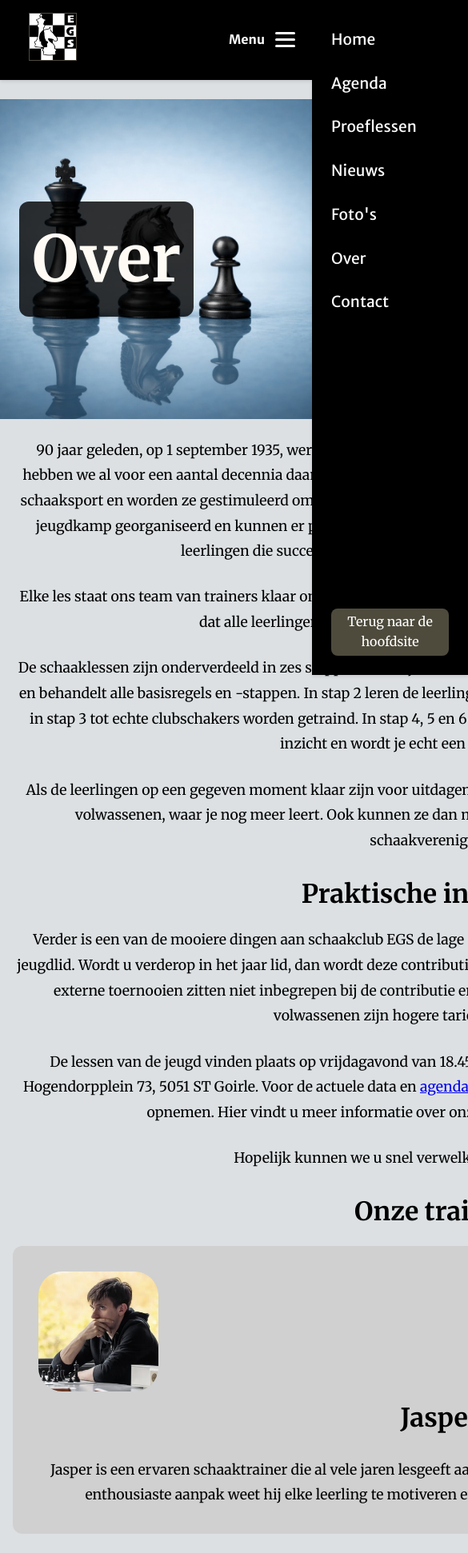
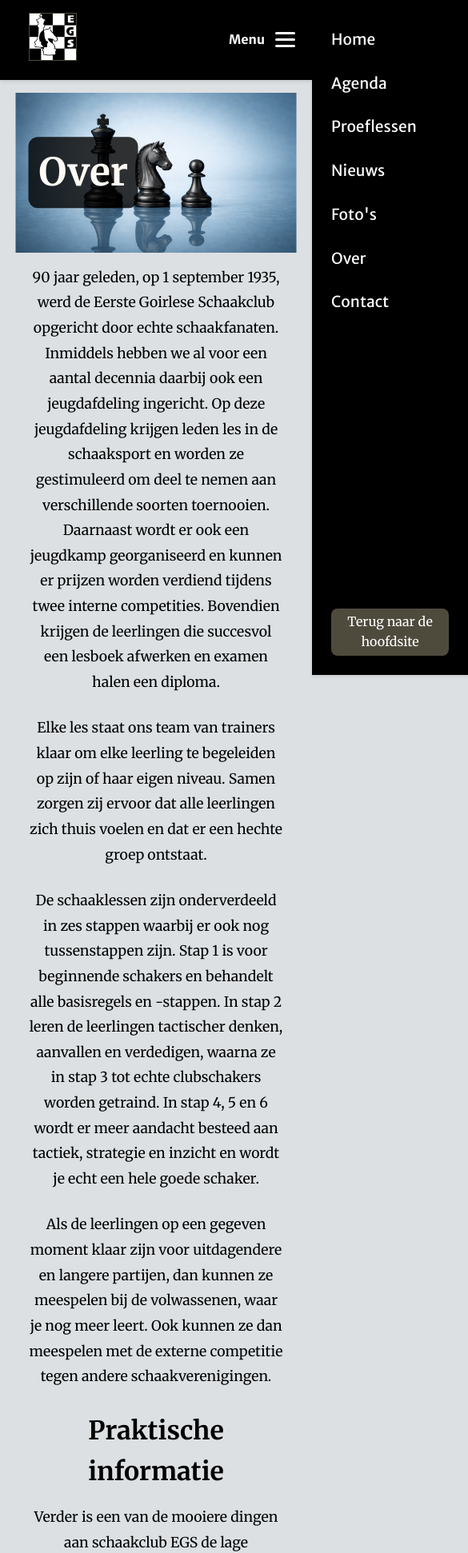
Before and after one commit to CodingDiederik/EGS-Website, a Next.js app: page /over in a window 390 px wide. Shown: the top 1942 px of the page at 80% size, 585 px wide, since content can reach past the window. Built offline with nearby package versions, Linux system fonts and the light colour scheme.

Commit message:
fix: small screen interaction

```diff
--- a/src/app/over/page.css
+++ b/src/app/over/page.css
@@ -1,3 +1,18 @@
 .image-text {
   background-color: var(--background-primary);
 }
+
+.trainer-section {
+  max-width: 1200px;
+  margin: -2rem auto 1.5rem auto;
+  padding: 0 1rem;
+}
+
+.group-image {
+  display: block;
+  margin: 2rem auto;
+  border-radius: var(--border-radius);
+  box-shadow: var(--box-shadow);
+  max-width: 100%;
+  height: auto;
+}
--- a/src/app/over/page.tsx
+++ b/src/app/over/page.tsx
@@ -76,6 +76,10 @@ export default function Over() {
             <p>Hopelijk kunnen we u snel verwelkomen bij onze vereniging!</p>
             <br />
             <h2>Onze trainers</h2>
+          </>
+        }
+      />
+      <div className="trainer-section">
         <TrainerProfile
           name="Jasper"
           imageSrc="/trainer/Jasper.jpeg"
@@ -119,10 +123,9 @@ export default function Over() {
           alt="Onze trainers"
           width={800}
           height={600}
+          className="group-image"
         />
-          </>
-        }
-      />
+      </div>
     </div>
   );
 }
--- a/src/components/Contact/TrainerProfile.module.css
+++ b/src/components/Contact/TrainerProfile.module.css
@@ -12,6 +12,7 @@
   border-radius: var(--border-radius);
   box-shadow: var(--box-shadow);
   margin-bottom: var(--spacing-large);
+  max-width: 1200px;
 }
 
 .trainerImage {
@@ -41,7 +42,7 @@
   grid-area: bio;
   font-size: 1rem;
   text-align: left;
-  color: var(--text-secondary);
+  color: var(--text-primary);
   margin: 0;
 }
 
@@ -56,6 +57,10 @@
     row-gap: 0.5rem;
   }
 
+  .trainerImage {
+    justify-self: center;
+  }
+
   .trainerName,
   .trainerBio {
     text-align: center;
--- a/src/components/Fotos/FolderSelect/FolderSelect.module.css
+++ b/src/components/Fotos/FolderSelect/FolderSelect.module.css
@@ -119,6 +119,6 @@
     padding: 0.75rem;
   }
   .preview {
-    height: 150px;
+    height: 200px;
   }
 }
--- a/src/components/common/IntroductionImage/IntroductionImage.module.css
+++ b/src/components/common/IntroductionImage/IntroductionImage.module.css
@@ -23,3 +23,17 @@
   border-radius: var(--border-radius);
   color: var(--text-tertiary);
 }
+
+@media (max-width: 1200px) {
+  .imagecard {
+    height: 200px;
+    width: 90%;
+    margin-top: var(--spacing-medium);
+  }
+
+  .imagecard h1 {
+    font-size: 3rem;
+    left: var(--spacing-medium);
+    padding: 0.4rem 0.8rem;
+  }
+}
--- a/src/components/common/TextSection/TextSection.module.css
+++ b/src/components/common/TextSection/TextSection.module.css
@@ -31,3 +31,10 @@
   margin-bottom: var(--spacing-medium);
   color: var(--text-primary);
 }
+
+@media (max-width: 1200px) {
+  .content-section {
+    width: 90%;
+    padding: var(--spacing-medium);
+  }
+}
```
Lines whose indentation alone changed are shown as unchanged.
